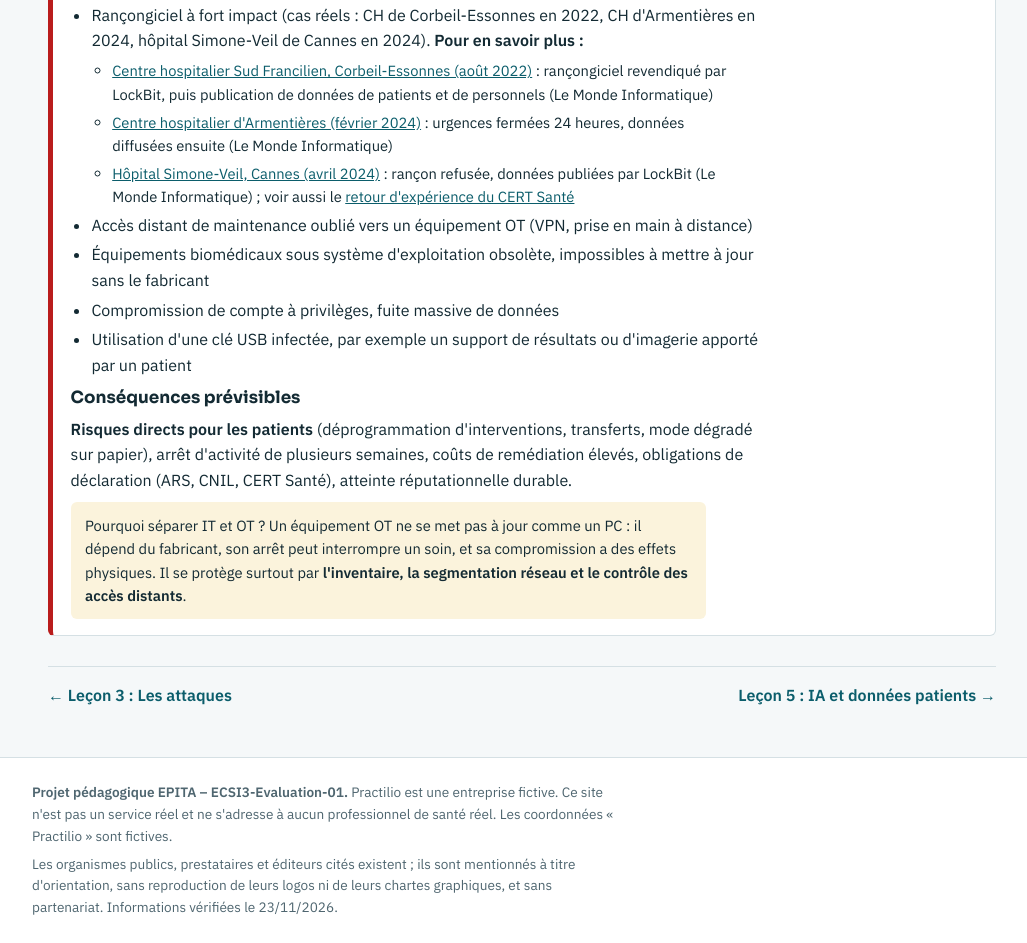
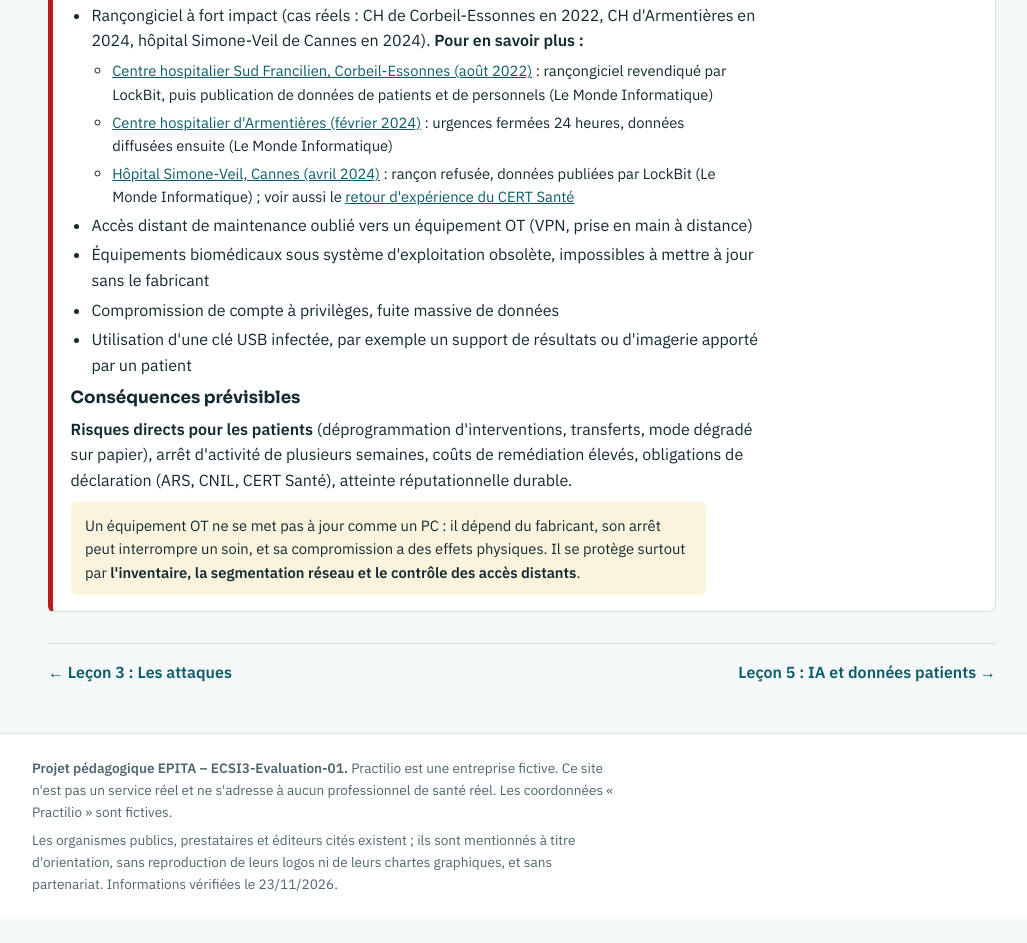
Before and after one commit to tasa95/sensibilisation_practilio, a plain HTML site: page site/contextes/index.html in a window 1280 px wide. Shown: the part 2486-3429 px from the top of the page, without its empty margins (118-1145 px from the left). After the commit the page ends 3405 px from the top, so only its background shows below. Drawn offline with Linux system fonts and the light colour scheme.

Commit message:
enlever question suppression  IT et OT

```diff
--- a/site/contextes/index.html
+++ b/site/contextes/index.html
@@ -125,7 +125,7 @@
         </ul></li><li>Accès distant de maintenance oublié vers un équipement OT (VPN, prise en main à distance)</li><li>Équipements biomédicaux sous système d'exploitation obsolète, impossibles à mettre à jour sans le fabricant</li><li>Compromission de compte à privilèges, fuite massive de données</li><li>Utilisation d'une clé USB infectée, par exemple un support de résultats ou d'imagerie apporté par un patient</li></ul>
     <h3>Conséquences prévisibles</h3>
     <p><strong>Risques directs pour les patients</strong> (déprogrammation d'interventions, transferts, mode dégradé sur papier), arrêt d'activité de plusieurs semaines, coûts de remédiation élevés, obligations de déclaration (ARS, CNIL, CERT Santé), atteinte réputationnelle durable.</p>
-    <p class="note">Pourquoi séparer IT et OT ? Un équipement OT ne se met pas à jour comme un PC : il dépend du fabricant, son arrêt peut interrompre un soin, et sa compromission a des effets physiques. Il se protège surtout par <strong>l'inventaire, la segmentation réseau et le contrôle des accès distants</strong>.</p>
+    <p class="note">Un équipement OT ne se met pas à jour comme un PC : il dépend du fabricant, son arrêt peut interrompre un soin, et sa compromission a des effets physiques. Il se protège surtout par <strong>l'inventaire, la segmentation réseau et le contrôle des accès distants</strong>.</p>
   </article>
 </section>
 </main>
```
